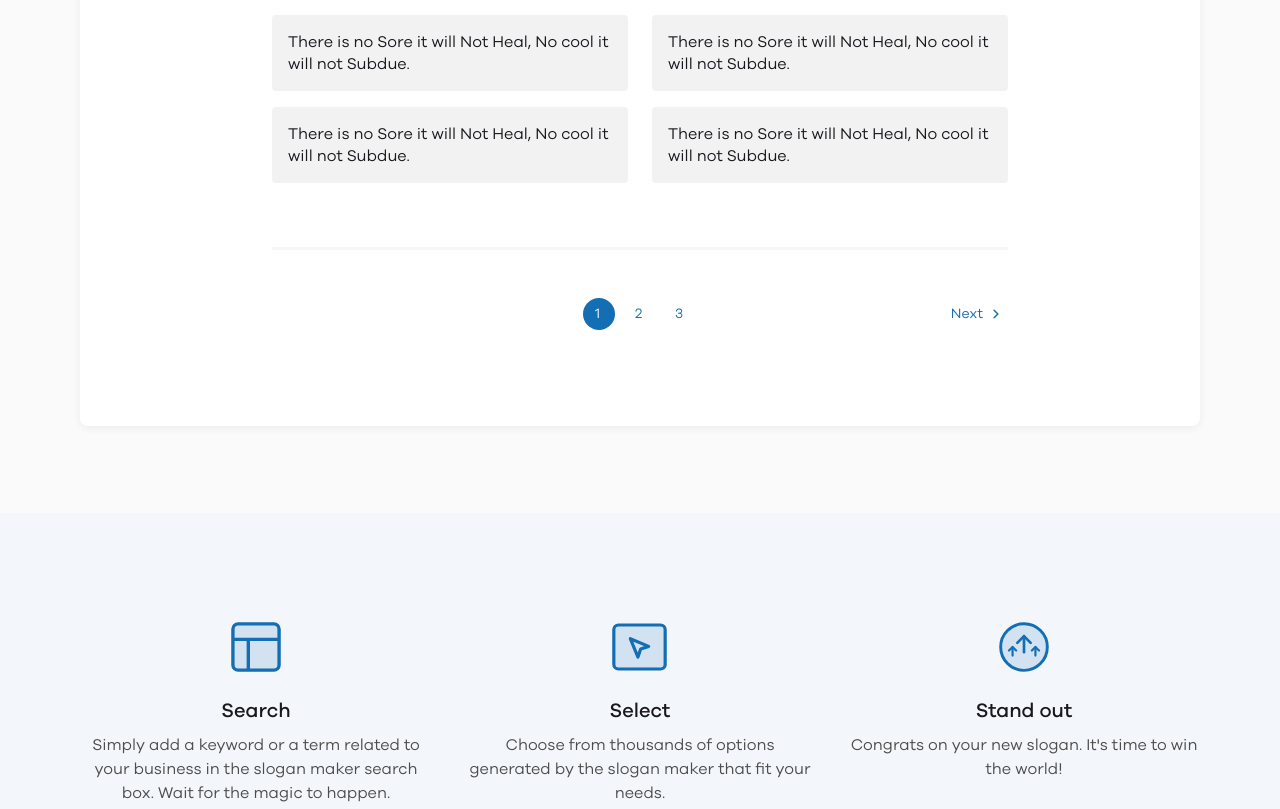
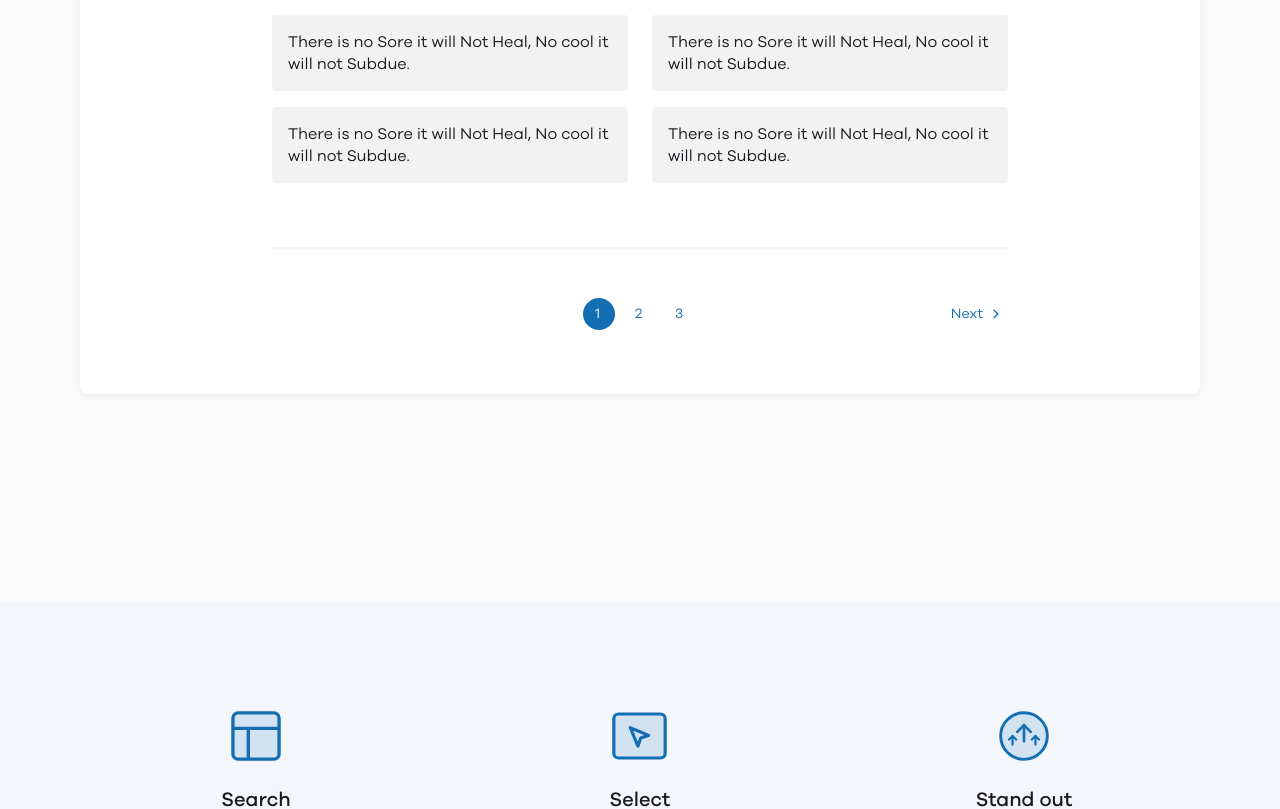
Before and after one commit to saranyan20/slogan-maker, a React (Create React App) app: page / in a window 1280 px wide. Shown: the part 937-1746 px from the top of the page. Built offline with nearby package versions, Linux system fonts and the light colour scheme.

Commit message:
fixed slogan maker section for mobile screens

```diff
--- a/src/Components/SloganMaker/SloganMaker.jsx
+++ b/src/Components/SloganMaker/SloganMaker.jsx
@@ -78,7 +78,7 @@ function SloganMaker() {
           <hr />
 
           <Pagination
-            className='pagination-bar my-5'
+            className='pagination-bar mt-5'
             currentPage={currentPage}
             totalCount={filteredSlogans.length}
             pageSize={PageSize}
--- a/src/Components/SloganMaker/sloganMaker.scss
+++ b/src/Components/SloganMaker/sloganMaker.scss
@@ -1,7 +1,7 @@
 .d-sloganmaker {
   padding: 1rem;
   background: #fafafa;
-  height: 1125px;
+  height: fit-content;
 
   &-card {
     position: relative;
@@ -93,7 +93,6 @@
 }
 @media only screen and (max-width: 425px) {
   .d-sloganmaker {
-    height: 1850px;
     &-card__body {
       padding: 2rem !important;
     }
@@ -112,7 +111,6 @@
 
 @media only screen and (min-width: 425px) {
   .d-sloganmaker {
-    height: 1650px;
     &-card__body {
       padding: 2rem !important;
     }
@@ -127,7 +125,6 @@
 }
 @media only screen and (min-width: 600px) {
   .d-sloganmaker {
-    height: 1180px;
     &-card__body {
       padding: 3rem !important;
     }
@@ -142,7 +139,6 @@
 }
 @media only screen and (min-width: 992px) {
   .d-sloganmaker {
-    height: 1250px;
     &-card__body {
       padding: 3rem 12rem !important;
     }
@@ -157,7 +153,6 @@
 }
 @media only screen and (min-width: 1200px) {
   .d-sloganmaker {
-    height: 1125px;
     .d-slogan-list__header {
       display: flex;
     }
```
